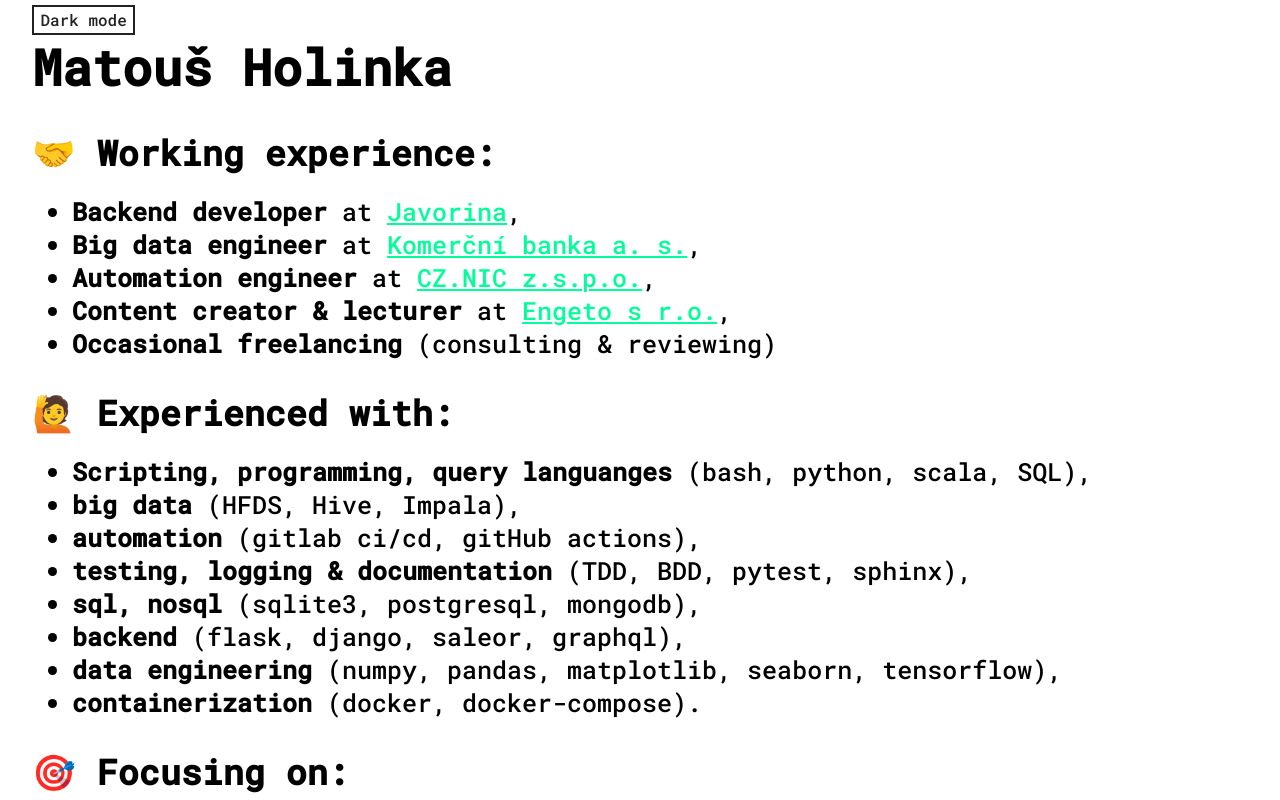
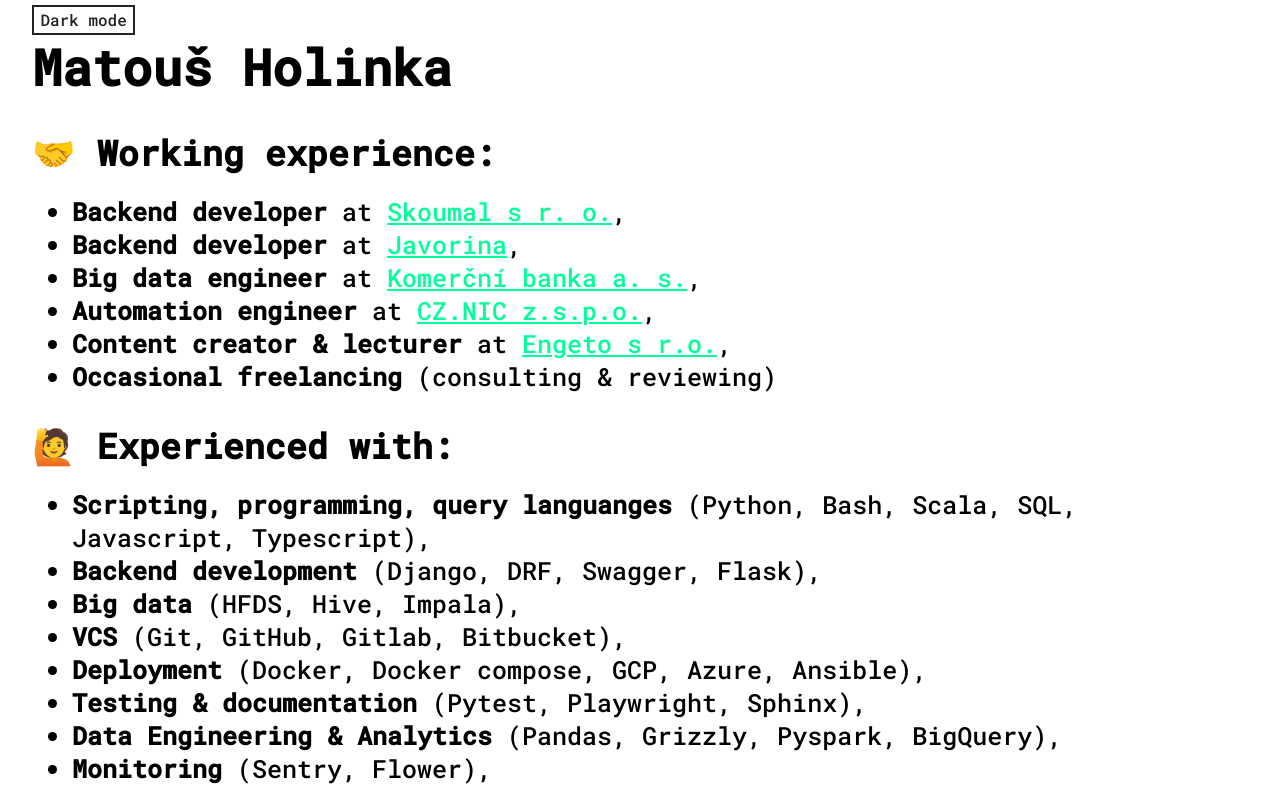
Before and after one commit to Bralor/matous, a plain HTML site: page index.html in a window 1280 px wide. Shown: the top 800 px of the page. Drawn offline with Linux system fonts and the light colour scheme.

Commit message:
index.html: Updated the content.

```diff
--- a/index.html
+++ b/index.html
@@ -17,6 +17,11 @@
 
             <h2>🤝 Working experience:</h2>
             <ul>
+                <li>
+                    <b>Backend developer</b> at
+                    <a class="link-brackets" href="https://www.skoumal.com/"
+                        target="_blank" >Skoumal s r. o.</a>,
+                </li>
                 <li>
                     <b>Backend developer</b> at
                     <a class="link-brackets" href="https://javorina.com/cs-cz"
@@ -43,15 +48,14 @@
 
             <h2>🙋 Experienced with:</h2>
             <ul>
-                <li><b>Scripting, programming, query languanges</b> (bash, python,
-                    scala, SQL),</li>
-                <li><b>big data</b> (HFDS, Hive, Impala),</li>
-                <li><b>automation</b> (gitlab ci/cd, gitHub actions),</li>
-                <li><b>testing, logging & documentation</b> (TDD, BDD, pytest, sphinx),</li>
-                <li><b>sql, nosql</b> (sqlite3, postgresql, mongodb),</li>
-                <li><b>backend</b> (flask, django, saleor, graphql),</li>
-                <li><b>data engineering</b> (numpy, pandas, matplotlib, seaborn, tensorflow),</li>
-                <li><b>containerization</b> (docker, docker-compose).</li>
+                <li><b>Scripting, programming, query languanges</b> (Python, Bash, Scala, SQL, Javascript, Typescript),</li>
+                <li><b>Backend development</b> (Django, DRF, Swagger, Flask),</li>
+                <li><b>Big data</b> (HFDS, Hive, Impala),</li>
+                <li><b>VCS</b> (Git, GitHub, Gitlab, Bitbucket),</li>
+                <li><b>Deployment</b> (Docker, Docker compose, GCP, Azure, Ansible),</li>
+                <li><b>Testing & documentation</b> (Pytest, Playwright, Sphinx),</li>
+                <li><b>Data Engineering & Analytics</b> (Pandas, Grizzly, Pyspark, BigQuery),</li>
+                <li><b>Monitoring</b> (Sentry, Flower),</li>
             </ul>
 
             <h2>🎯 Focusing on:</h2>
```
